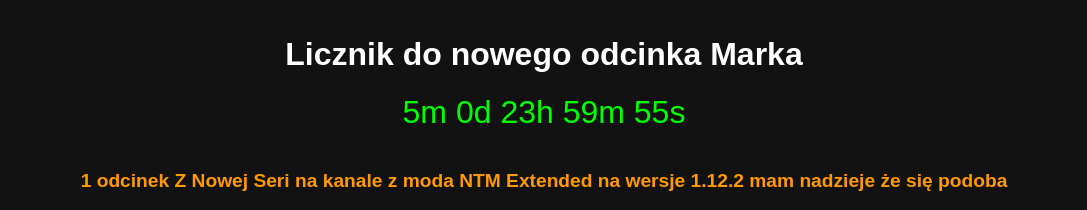
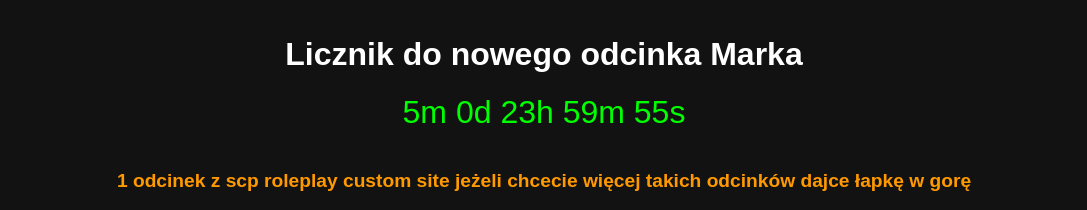
Before and after one commit to Gayconnect/SCPCounter, a plain HTML site: page index.html in a window 1280 px wide. Shown: the top 210 px of the page, without its empty margins (96-1183 px from the left). Drawn offline with nearby package versions, Linux system fonts and the light colour scheme; grey boxes are pictures that could not be loaded.

Commit message:
index.html

```diff
--- a/index.html
+++ b/index.html
@@ -62,11 +62,11 @@
 
   <!-- Napis nad filmem -->
   <div class="video-caption">
-    <p>1 odcinek Z Nowej Seri na kanale z moda NTM Extended na wersje 1.12.2 mam nadzieje że się podoba</p>
+    <p>1 odcinek z scp roleplay custom site jeżeli chcecie więcej takich odcinków dajce łapkę w gorę</p>
   </div>
 
   <!-- Film z YouTube -->
-  <iframe width="1189" height="669" src="https://www.youtube.com/watch?v=pJH7EqKmVfM" title="1 odcinek z scp roleplay custom site jeżeli chcecie więcej takich odcinków dajce łapkę w gorę" frameborder="0" allow="accelerometer; autoplay; clipboard-write; encrypted-media; gyroscope; picture-in-picture; web-share" allowfullscreen></iframe>
+  <iframe width="1663" height="720" src="https://www.youtube.com/embed/pJH7EqKmVfM" title="1 odcinek z scp roleplay custom site jeżeli chcecie więcej takich odcinków dajce łapkę w gorę" frameborder="0" allow="accelerometer; autoplay; clipboard-write; encrypted-media; gyroscope; picture-in-picture; web-share" allowfullscreen></iframe>
 
   <!-- Licznik subskrypcji -->
   <div id="subscribers-count" class="subscribers-count">Liczba subskrybentów: <span id="count">18</span></div>
```
